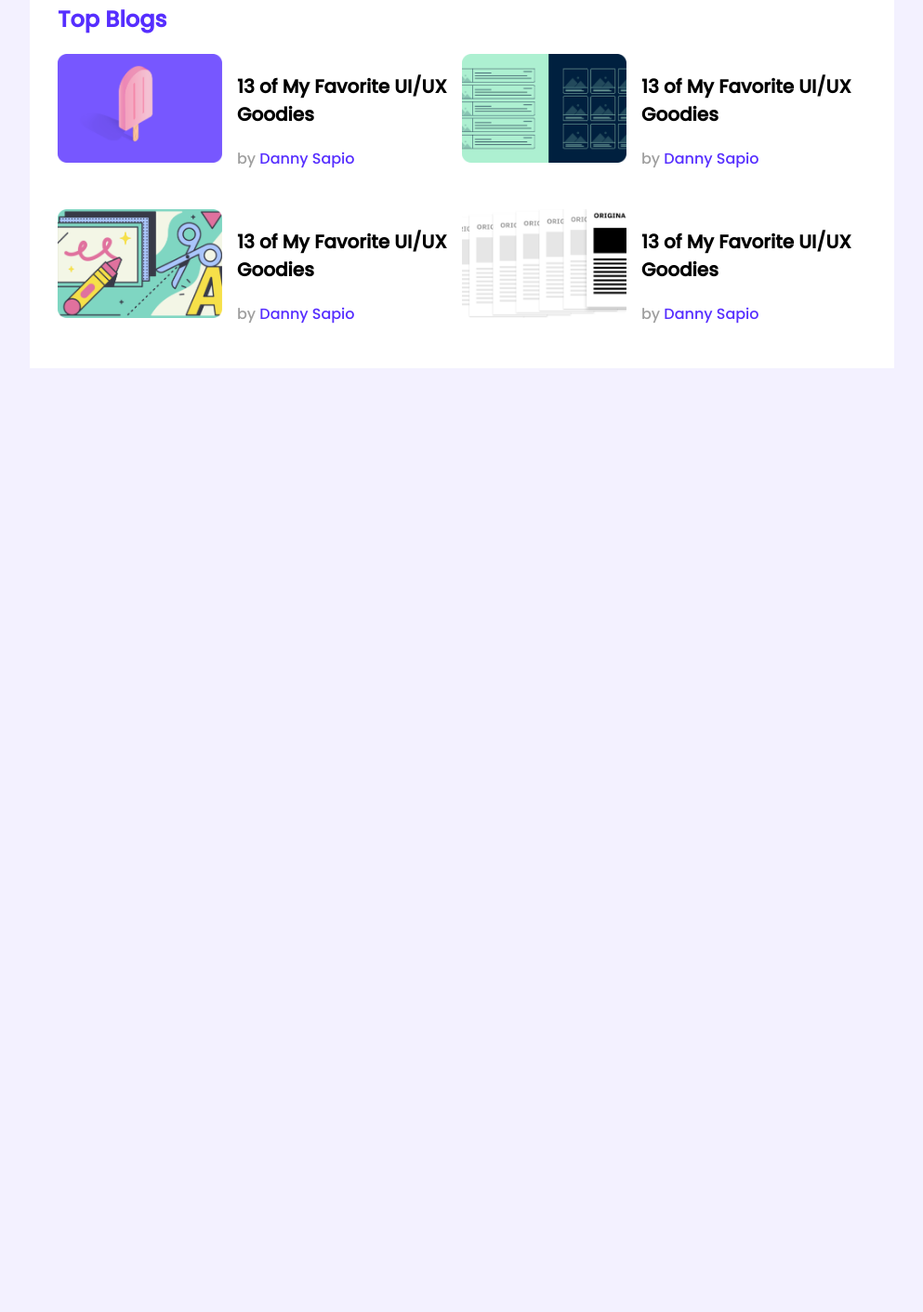
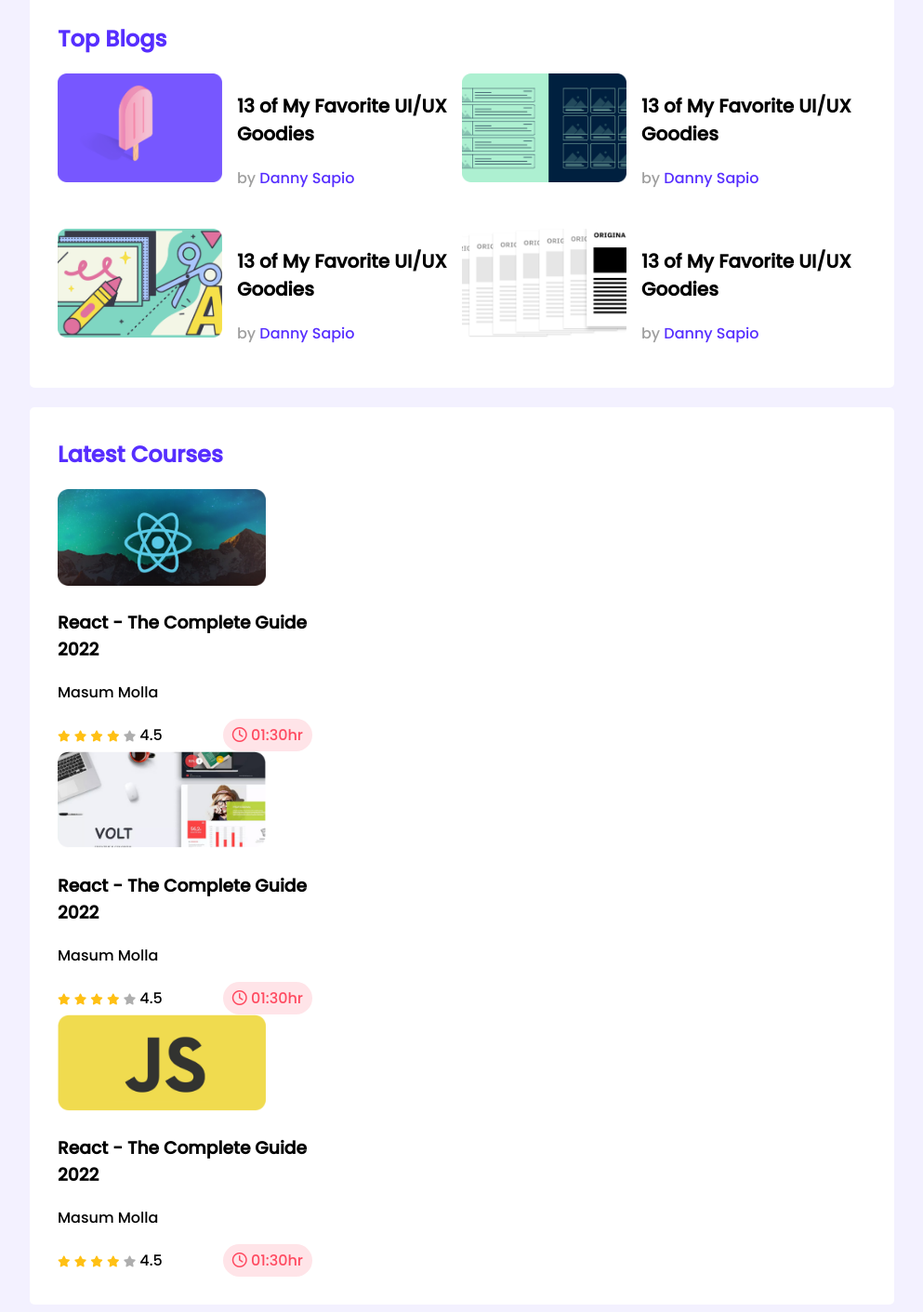
Before and after one commit to mdmasummollaalhaz/leader-board, a plain HTML site: page index.html in a window 1280 px wide. Shown: the part 308-1719 px from the top of the page at 93% size, without its empty margins (143-1136 px from the left). Before the commit the page ends 800 px from the top, so only its background shows below. Drawn offline with Linux system fonts and the light colour scheme.

Commit message:
add courses section

```diff
--- a/assets/css/style.css
+++ b/assets/css/style.css
@@ -10,12 +10,15 @@ body{
 }
 main{
     display: flex;
-    justify-content: center;
+    flex-direction: column;
+    align-items: center;
 }
 .container{
     background-color: #fff;
     width: 870px;
     padding: 30px;
+    border-radius: 5px;
+    margin-top: 21px;
 
 }
 hr{
@@ -80,3 +83,39 @@ hr{
     color: #562EFF;
     font-size: 16px;
 }
+/* ----------------------
+** Courses style
+------------------------*/
+.courses{
+    display: grid;
+    grid-template-columns: repeat(3, 1fr);
+    grid-column-gap: 24px;
+}
+.course .course-banner img{
+    width: 224px;
+    height: 104px;
+}
+.course-info{
+    display: flex;
+    align-items: center;
+    justify-content: space-between;
+}
+.fa-star{
+    font-size: 12px;
+}
+.fa-star.filled{
+    color: #FFC014;
+}
+.fa-star.empty{
+    color: #AEAEAE;
+
+}
+.course-duration{
+    background-color: #FFE4E8;
+    color: #FF4A60;
+    padding: 5px 10px;
+    border-radius: 50PX;
+}
+.far.fa-clock{
+    color: #FF4A60;
+}
--- a/index.html
+++ b/index.html
@@ -5,6 +5,9 @@
     <meta http-equiv="X-UA-Compatible" content="IE=edge">
     <meta name="viewport" content="width=device-width, initial-scale=1.0">
     <title>Leader Board</title>
+
+    <!-- Font Awesome -->
+    <script src="https://kit.fontawesome.com/ddf0cbfff6.js" crossorigin="anonymous"></script>
 
     <!-- Custom Css -->
     <link rel="stylesheet" href="assets/css/style.css">
@@ -92,6 +95,85 @@
                 </div>
             </div>
         </section>
+        <!-- Latest Courses -->
+        <section class="container">
+            <h2 class="section-title">Latest Courses</h2>
+            <div class="courses">
+                <div class="course">
+                    <div class="course-banner">
+                        <img src="assets/img/courses/course-1.png" alt="">
+                    </div>
+                    <div class="course-details">
+                        <h3 class="course-title">React - The Complete Guide 2022</h3>
+                        <p class="course-author">Masum Molla</p>
+                        <div class="course-info">
+                            <div class="rating">
+                                <i class="fas fa-star filled"></i>
+                                <i class="fas fa-star filled"></i>
+                                <i class="fas fa-star filled"></i>
+                                <i class="fas fa-star filled"></i>
+                                <i class="fas fa-star empty"></i>
+                                <span>4.5</span>
+                            </div>
+                            <div class="course-duration">
+                                <i class="far fa-clock"></i>
+                                01:30hr
+                            </div>
+                        </div>
+                    </div>
+                </div>
+            </div>
+            <div class="courses">
+                <div class="course">
+                    <div class="course-banner">
+                        <img src="assets/img/courses/course-2.png" alt="">
+                    </div>
+                    <div class="course-details">
+                        <h3 class="course-title">React - The Complete Guide 2022</h3>
+                        <p class="course-author">Masum Molla</p>
+                        <div class="course-info">
+                            <div class="rating">
+                                <i class="fas fa-star filled"></i>
+                                <i class="fas fa-star filled"></i>
+                                <i class="fas fa-star filled"></i>
+                                <i class="fas fa-star filled"></i>
+                                <i class="fas fa-star empty"></i>
+                                <span>4.5</span>
+                            </div>
+                            <div class="course-duration">
+                                <i class="far fa-clock"></i>
+                                01:30hr
+                            </div>
+                        </div>
+                    </div>
+                </div>
+            </div>
+            <div class="courses">
+                <div class="course">
+                    <div class="course-banner">
+                        <img src="assets/img/courses/course-3.png" alt="">
+                    </div>
+                    <div class="course-details">
+                        <h3 class="course-title">React - The Complete Guide 2022</h3>
+                        <p class="course-author">Masum Molla</p>
+                        <div class="course-info">
+                            <div class="rating">
+                                <i class="fas fa-star filled"></i>
+                                <i class="fas fa-star filled"></i>
+                                <i class="fas fa-star filled"></i>
+                                <i class="fas fa-star filled"></i>
+                                <i class="fas fa-star empty"></i>
+                                <span>4.5</span>
+                            </div>
+                            <div class="course-duration">
+                                <i class="far fa-clock"></i>
+                                01:30hr
+                            </div>
+                        </div>
+                    </div>
+                </div>
+            </div>
+        </section>
     </main>
 
 </body>
```
